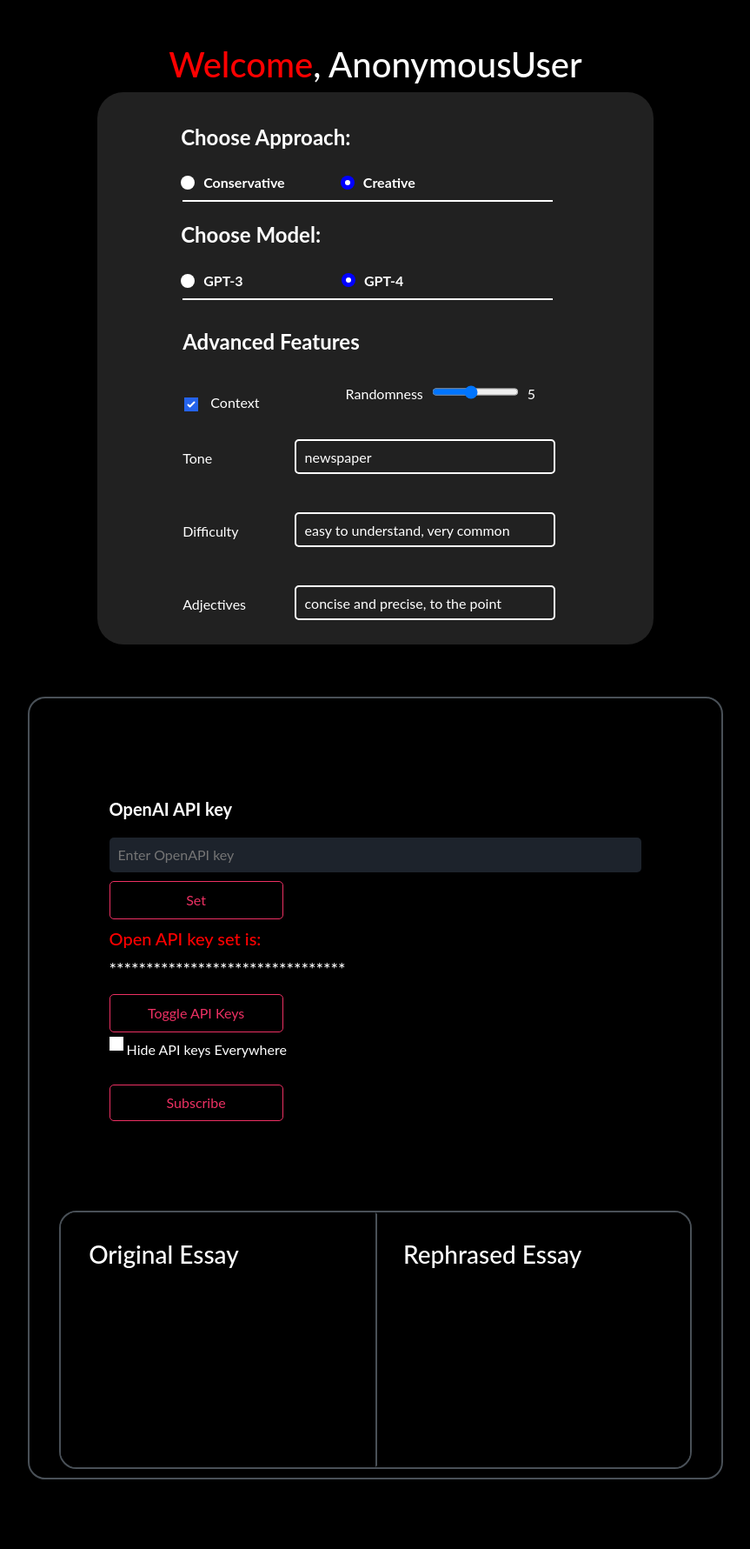
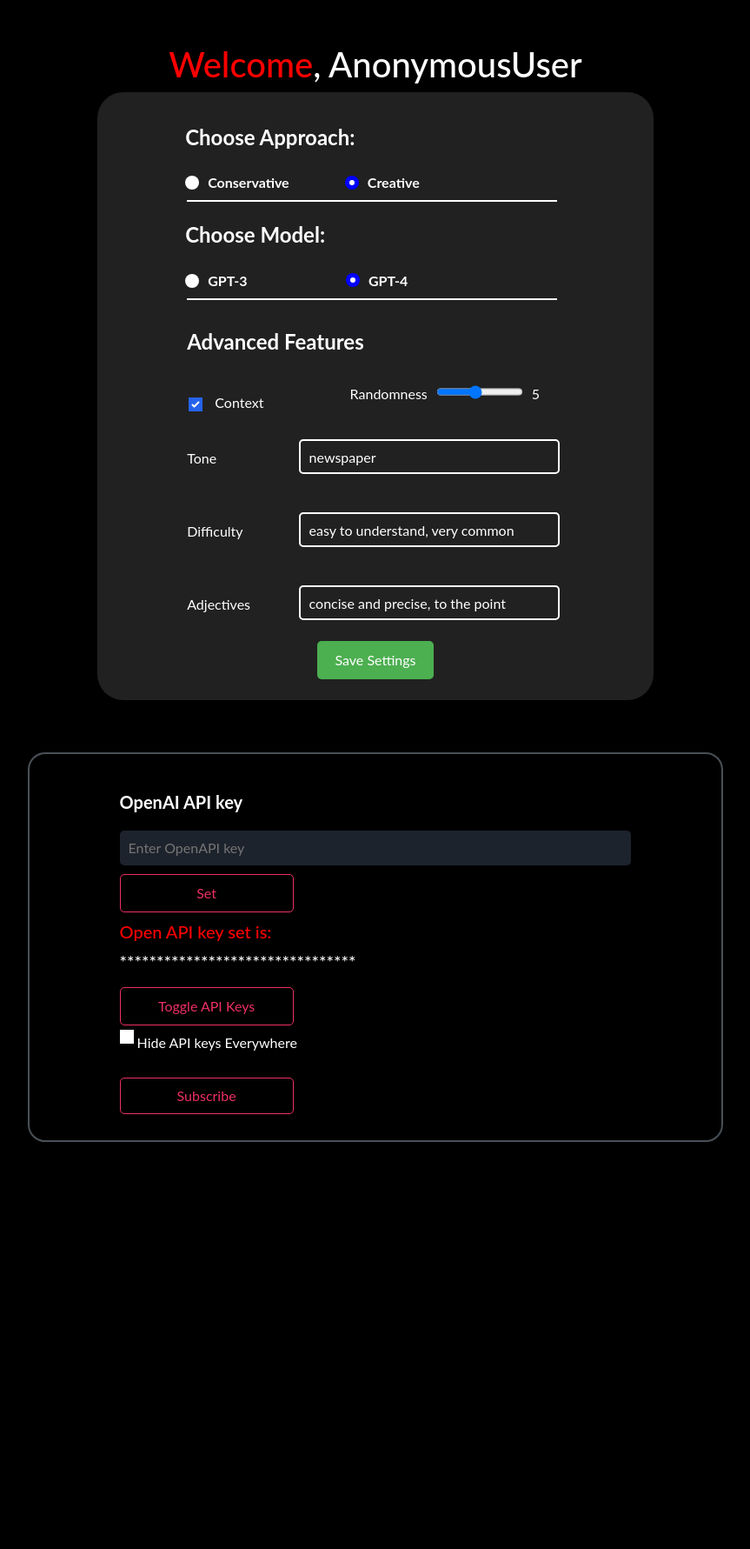
Before and after one commit to kohhash/GPT-Hero, a Django app: template main/templates/main/profile.html in a window 1280 px wide. Shown: the part 70-1851 px from the top of the page at 87% size, without its empty margins (208-1071 px from the left). After the commit the page ends 1383 px from the top, so only its background shows below. Run offline with Django 4.2, Linux system fonts and the light colour scheme; the template is opened without the code that fills it, so the values that code supplies are empty; some libraries are stand-ins or nearby versions.

Commit message:
update: profile form added, accept request in views.py profile_view() (#5)

```diff
--- a/main/templates/main/profile.html
+++ b/main/templates/main/profile.html
@@ -42,7 +42,7 @@
             align-items: start;
         }
         .card_content {
-            width: 80%;
+            width: 100%;
             margin-left: 10px;
             margin-top: 10px;
             display: flex;
@@ -131,6 +131,24 @@
             border-width: 1px;
             --tw-shadow: 0 0 #0000;
         }
+
+        .save-settings-btn {
+            margin-top: 20px;
+            background-color: #4CAF50; /* Green background color */
+            color: white; /* White text color */
+            padding: 10px 20px; /* Padding around the text */
+            border: none; /* No border */
+            border-radius: 5px; /* Rounded corners */
+            text-align: center; /* Center text */
+            display: inline-block; /* Display as inline-block */
+            font-size: 16px; /* Font size */
+            cursor: pointer; /* Cursor style on hover */
+            transition: background-color 0.3s; /* Smooth transition for background color change */
+        }
+
+        .save-settings-btn:hover {
+            background-color: #45a049; /* Darker green color on hover */
+        }
     </style>
 </head>
 <body>
@@ -163,18 +181,20 @@
         </div>
         <div class="box" style="flex-direction: column; gap: 5vh; padding-bottom: 10vh;">
           <div class="card_shadow">
+            <form method="post" style="width: 80%;">
+                {% csrf_token %}
                 <div class="card_content">
                     <div style="height: 10%; margin-left: 8px;">
                         <label style="font-size: 24px; color: white"><b>Choose Approach:</b></label>
                     </div>
                     <div style="height: 10%; display: flex; flex-direction: row; margin-left: 8px; margin-top: 12px;">
                         <div style="width: 30%; display: flex; flex-direction: row;">
-                        <input  type="radio" id="conservative" name="approach" value="Conservative" style="margin-top: 6px;" />
+                            <input type="radio" id="conservative" name="approach" value="Conservative" style="margin-top: 6px;" />
                             <label style="font-size: 16px; color: white; margin-top: 2px; margin-left: 10px;"><b>Conservative</b></label>
                         </div>
                         <div style="width: 3%;"></div>
                         <div style="width: 10%; display: flex; flex-direction: row; margin-left: 30px;">
-                        <input  type="radio" id="creative" name="approach" value="Creative" style="margin-top: 6px;" onclick="toggleInputVisibility()" checked/>
+                            <input type="radio" id="creative" name="approach" value="Creative" style="margin-top: 6px;" onclick="toggleInputVisibility()" checked/>
                             <label style="font-size: 16px; color: white; margin-top: 2px; margin-left: 10px;"><b>Creative</b></label>
                         </div>
                     </div>
@@ -184,12 +204,12 @@
                     </div>
                     <div style="height: 10%; display: flex; flex-direction: row; margin-left: 8px; margin-top: 12px;">
                         <div style="width: 30%; display: flex; flex-direction: row;">
-                        <input  type="radio" id="gpt3" name="model" value="GPT-3" style="margin-top: 7px;"/>
+                            <input type="radio" id="gpt3" name="model" value="GPT-3" style="margin-top: 7px;"/>
                             <label style="font-size: 16px; color: white; margin-top: 3px; margin-left: 10px;"><b>GPT-3</b></label>
                         </div>
                         <div></div>
                         <div style="width: 20%; display: flex; flex-direction: row; margin-left: 45px;">
-                        <input  type="radio" id="gpt4" name="model" value="GPT-4" style="margin-top: 6px;" checked/>
+                            <input type="radio" id="gpt4" name="model" value="GPT-4" style="margin-top: 6px;" checked/>
                             <label style="font-size: 16px; color: white; margin-top: 3px; margin-left: 10px;"><b>GPT-4</b></label>
                         </div>
                     </div>
@@ -239,15 +259,19 @@
                         </div>
                     </div>
                 </div>
+                <div style="text-align: -webkit-center;">
+                    <button type="submit" name="prompt-submit" class="save-settings-btn">Save Settings</button>
                 </div>
-          <div class="container">
+            </form>
+          </div>
+          <div class="container" style="height: auto; padding:30px">
             <form action="{% url 'profile' %}" method="post" class="signup-form">
                 {% csrf_token %}
                 <label for="openapi" class="form-label"><b>OpenAI API key</b></label>
                 <input type="text" placeholder="Enter OpenAPI key" name="openai_api_key" class="input-box">
                 {% comment %} <label for="prowrite" class="form-label"><b>ProWritingAid API key</b> (optional)</label>
                 <input type="text" placeholder="Enter ProWritingAid key" name="prowritingaid_api_key" class="input-box"> {% endcomment %}
-                 <button type="submit" class="signupbtn">Set</button>
+                 <button type="submit" name="set-apikey" class="signupbtn">Set</button>
                  <div>
                     <h5 class="red-text" style="margin-top:10px;">Open API key set is:</h5>
                     <h5 id="openApiKey" style="margin-top:10px;">********************************</h5>
@@ -276,7 +300,7 @@
                     {% endif %}
                 </div>
             </form>
-            <div class="essay" style="width: 95%;">
+            <!-- <div class="essay" style="width: 95%;">
                 <div class="partition1" style="height: 100%;overflow: scroll;">
                 <h3 style="margin-left:30px; margin-top:30px">Original Essay</h3>
                 <ol>
@@ -294,7 +318,7 @@
                 {% endfor %}
                 </ol>
                 </div>
-            </div>
+            </div> -->
             <!-- Settings part -->
 
           </div>
```
Also changed, not shown: main/views.py (+16 -4 lines). Lines whose indentation alone changed are shown as unchanged.
